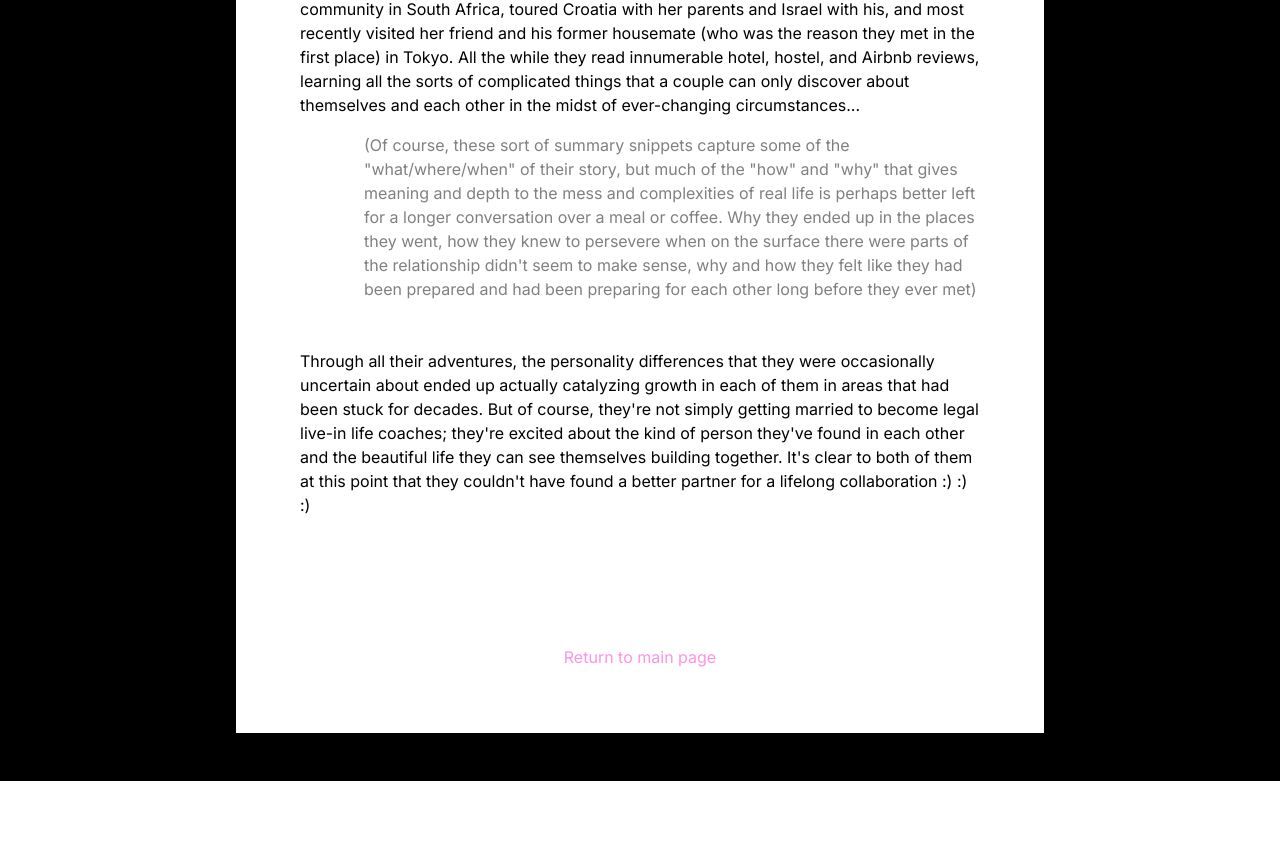
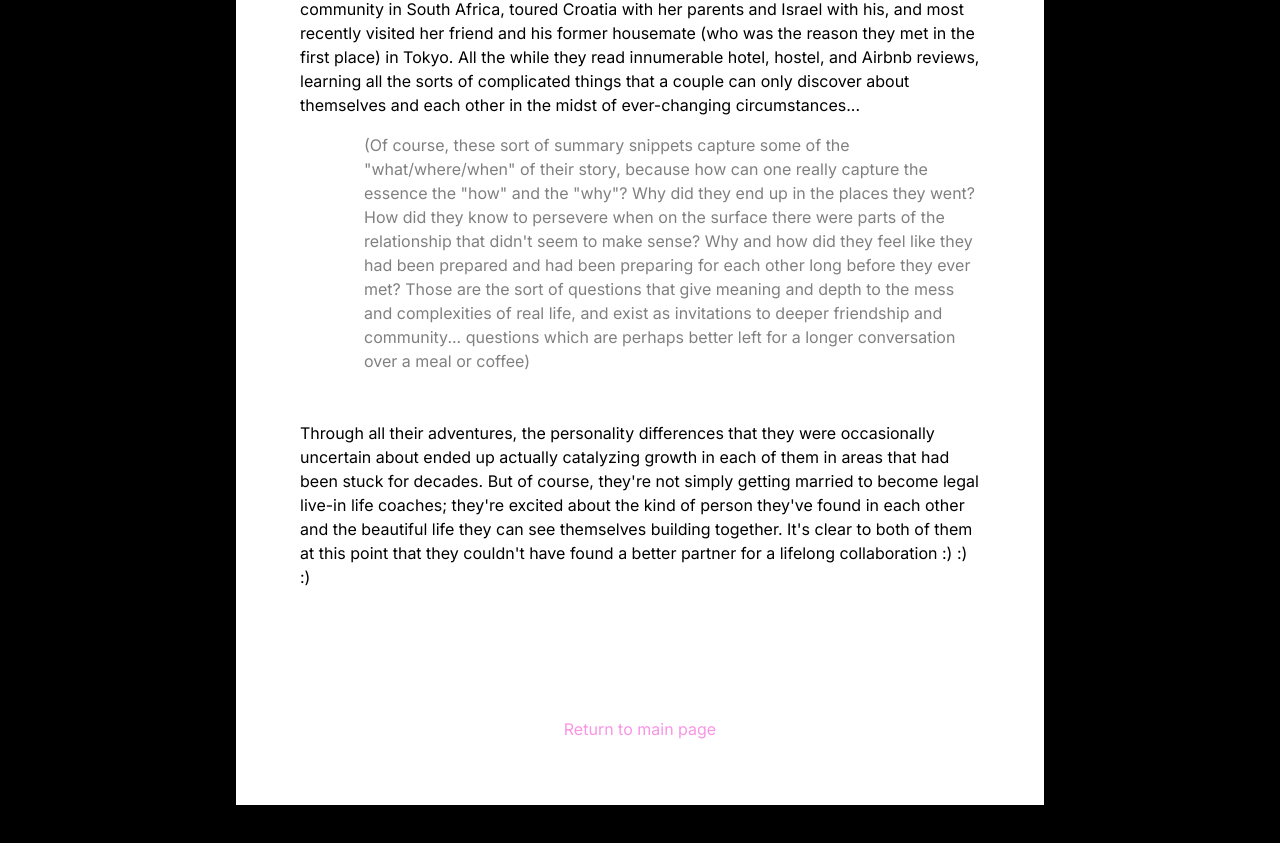
Before and after one commit to ncklug/sg-wedding, a Next.js app: page /story in a window 1280 px wide. Shown: the part 1674-2517 px from the top of the page. Before the commit the page ends 2455 px from the top, so only its background shows below. Built offline with nearby package versions, Linux system fonts and the light colour scheme.

Commit message:
Edits to new paragraph

```diff
--- a/pages/story.js
+++ b/pages/story.js
@@ -152,14 +152,16 @@ export default function Home() {
           circumstances...
           <Aside>
             Of course, these sort of summary snippets capture some of the
-            "what/where/when" of their story, but much of the "how" and "why"
-            that gives meaning and depth to the mess and complexities of real
-            life is perhaps better left for a longer conversation over a meal or
-            coffee. Why they ended up in the places they went, how they knew to
-            persevere when on the surface there were parts of the relationship
-            didn't seem to make sense, why and how they felt like they had been
-            prepared and had been preparing for each other long before they ever
-            met
+            "what/where/when" of their story, because how can one really capture
+            the essence the "how" and the "why"? Why did they end up in the
+            places they went? How did they know to persevere when on the surface
+            there were parts of the relationship that didn't seem to make sense?
+            Why and how did they feel like they had been prepared and had been
+            preparing for each other long before they ever met? Those are the
+            sort of questions that give meaning and depth to the mess and
+            complexities of real life, and exist as invitations to deeper
+            friendship and community... questions which are perhaps better left
+            for a longer conversation over a meal or coffee
           </Aside>
         </Paragraph>
         <Paragraph>
```
